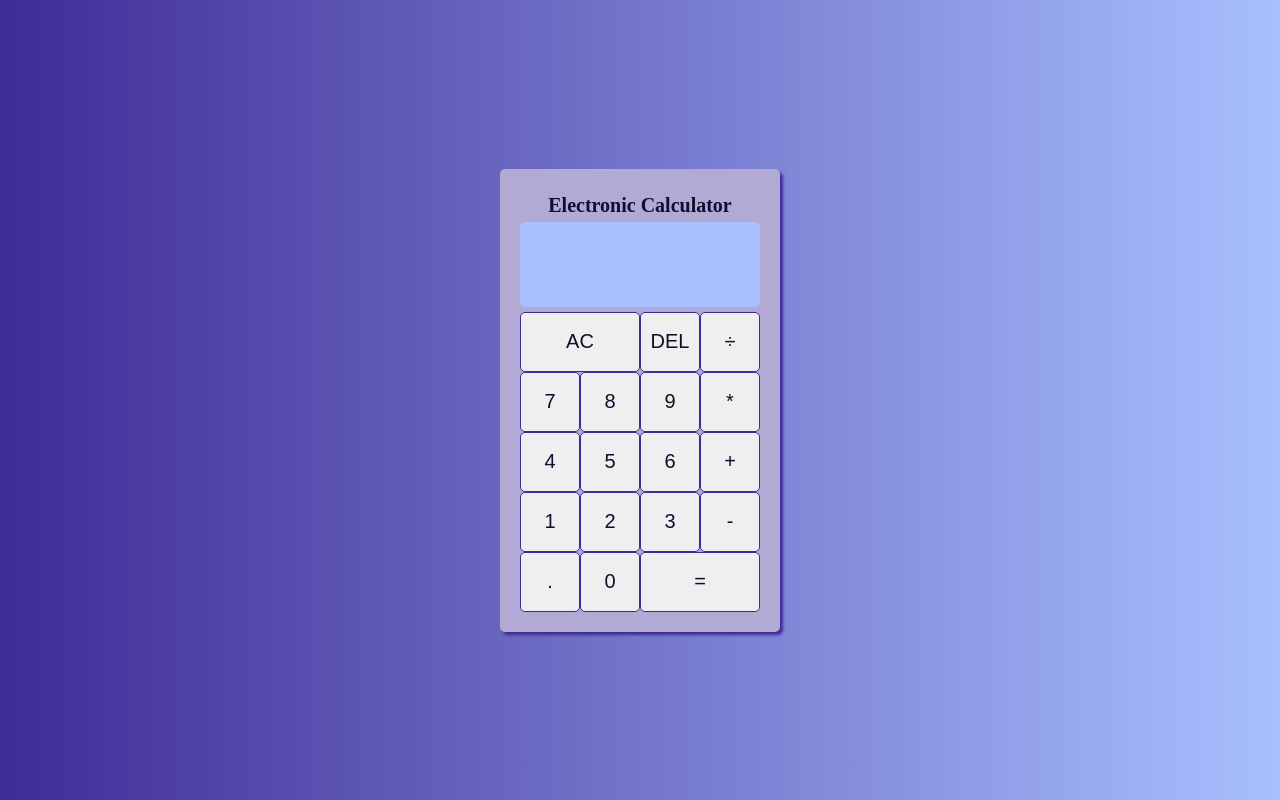
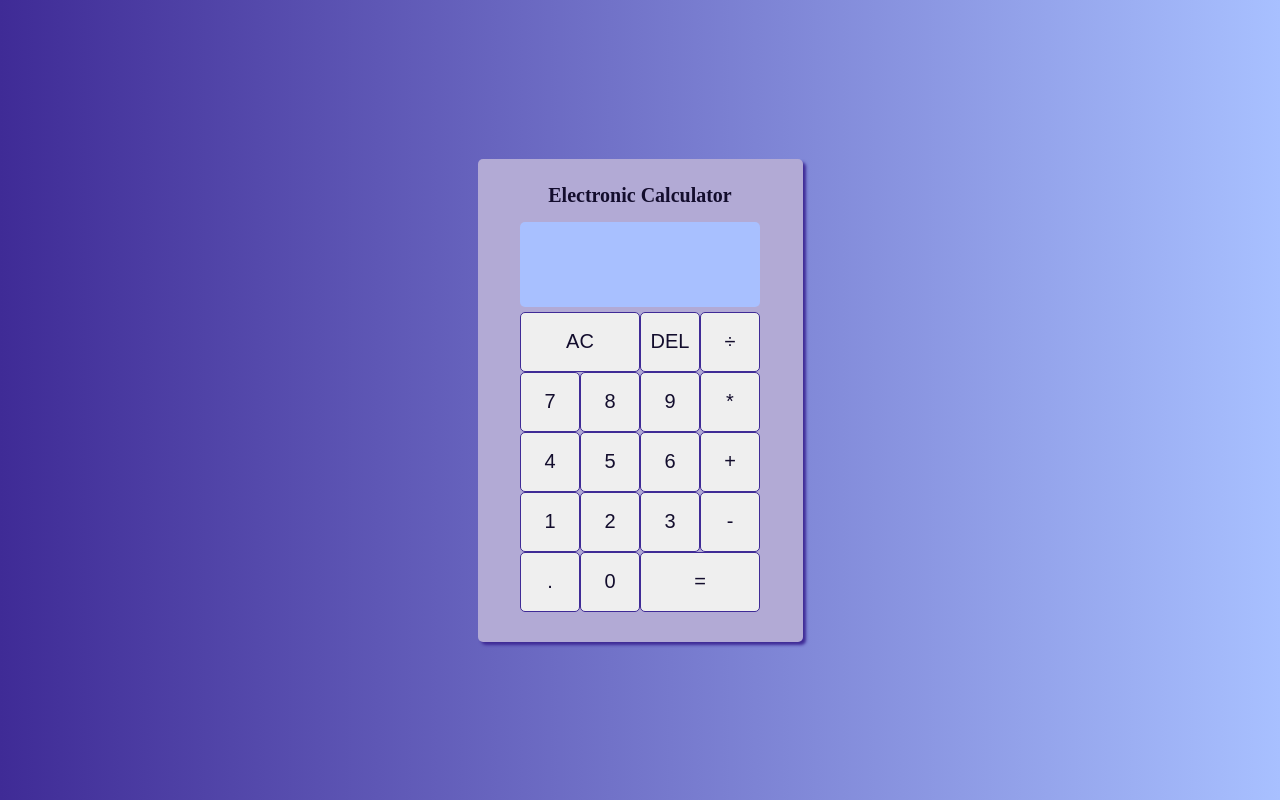
Before and after one commit to ninaokumura/react-calculator, a React (Create React App) app: page / in a window 1280 px wide. Built offline with nearby package versions, Linux system fonts and the light colour scheme.

Commit message:
Change calculator's width

```diff
--- a/src/App.css
+++ b/src/App.css
@@ -31,6 +31,7 @@ body {
 }
 
 .calculator-app {
+  width: 32.5rem;
   background-color: #b2aad5;
   border-radius: 0.5rem;
   padding: 2rem;
@@ -45,7 +46,6 @@ body {
   font-size: 2rem;
   padding: 0.5rem;
   font-family: 'Bebas Neue', cursive;
-
   font-weight: bold;
 }
 
@@ -55,6 +55,7 @@ body {
   grid-template-columns: repeat(4, 6rem);
   grid-template-rows: minmax(7rem, auto) repeat(5, 6rem);
   justify-content: center;
+  padding: 1rem;
 }
 
 .calculator-grid > button {
@@ -81,7 +82,6 @@ body {
   flex-direction: column;
   align-items: flex-end;
   justify-content: space-around;
-  padding: 0.75rem;
   word-wrap: break-word;
   word-break: break-all;
   margin-top: -2rem;
```
